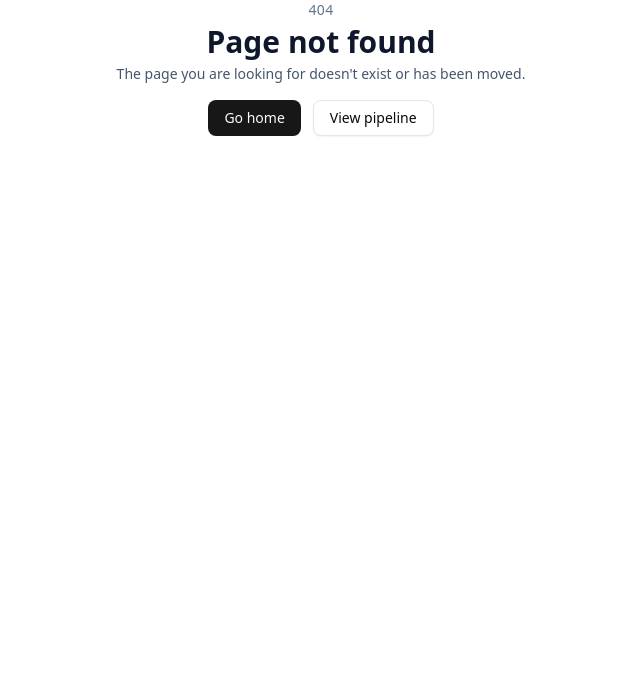
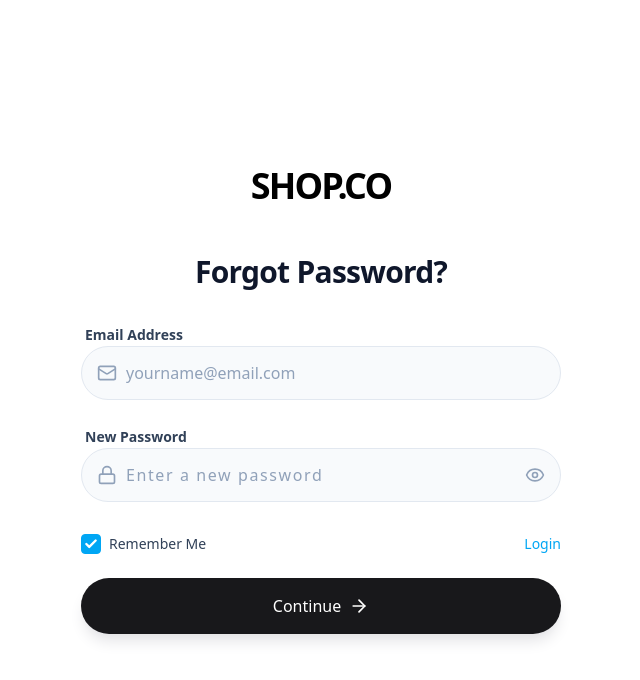
Before and after one commit to thanhdong200425/Sales-Website, a React app: page /forgot-password in a window 1280 px wide. Before the commit this address had no page. Shown: the top 680 px of the page, without its empty margins (319-959 px from the left). Built offline with nearby package versions, Linux system fonts and the light colour scheme; the HTML template or start-up script is replaced by a standard one.

Commit message:
Feat(auth): add Forgot Password page and update routing

```diff
--- /dev/null
+++ b/src/pages/ForgotPasswordPage.tsx
@@ -0,0 +1,141 @@
+import React, { useState } from "react";
+import { Mail, Lock, Eye, EyeOff, ArrowRight, Check } from "lucide-react";
+
+export default function ForgotPasswordPage() {
+    const [email, setEmail] = useState("");
+    const [newPassword, setNewPassword] = useState("");
+    const [showPassword, setShowPassword] = useState(false);
+    const [rememberMe, setRememberMe] = useState(true);
+
+    const handleSubmit = (e: React.FormEvent) => {
+        e.preventDefault();
+        console.log("Resetting password for:", {
+            email,
+            newPassword,
+            rememberMe,
+        });
+    };
+
+    return (
+        <div className="min-h-screen w-full bg-white flex items-center justify-center p-4 sm:p-8">
+            <div className="w-full max-w-[480px] flex flex-col items-center">
+                {/* Logo */}
+                <div className="mb-12 text-center">
+                    <h1 className="text-4xl font-black tracking-tighter text-black uppercase">
+                        SHOP.CO
+                    </h1>
+                </div>
+
+                {/* Title */}
+                <div className="mb-8 text-center">
+                    <h2 className="text-3xl font-bold text-slate-900 tracking-tight">
+                        Forgot Password?
+                    </h2>
+                </div>
+
+                <form onSubmit={handleSubmit} className="w-full space-y-6">
+                    {/* Email */}
+                    <div className="space-y-2">
+                        <label className="text-sm font-bold text-slate-700 ml-1">
+                            Email Address
+                        </label>
+
+                        <div className="relative">
+                            <div className="absolute inset-y-0 left-0 pl-4 flex items-center pointer-events-none text-slate-400">
+                                <Mail size={20} strokeWidth={2} />
+                            </div>
+
+                            <input
+                                type="email"
+                                value={email}
+                                onChange={(e) => setEmail(e.target.value)}
+                                className="w-full pl-11 pr-4 py-3.5 bg-slate-50 border border-slate-200 rounded-full text-slate-500 focus:outline-none focus:border-black focus:ring-1 focus:ring-black transition-all placeholder:text-slate-400"
+                                placeholder="yourname@email.com"
+                            />
+                        </div>
+                    </div>
+
+                    {/* New Password */}
+                    <div className="space-y-2">
+                        <label className="text-sm font-bold text-slate-700 ml-1">
+                            New Password
+                        </label>
+
+                        <div className="relative">
+                            <div className="absolute inset-y-0 left-0 pl-4 flex items-center pointer-events-none text-slate-400">
+                                <Lock size={20} strokeWidth={2} />
+                            </div>
+
+                            <input
+                                type={showPassword ? "text" : "password"}
+                                value={newPassword}
+                                onChange={(e) => setNewPassword(e.target.value)}
+                                className="w-full pl-11 pr-11 py-3.5 bg-slate-50 border border-slate-200 rounded-full text-slate-500 focus:outline-none focus:border-black focus:ring-1 focus:ring-black transition-all placeholder:text-slate-400 tracking-widest"
+                                placeholder="Enter a new password"
+                            />
+
+                            <button
+                                type="button"
+                                onClick={() => setShowPassword(!showPassword)}
+                                className="absolute inset-y-0 right-0 pr-4 flex items-center text-slate-400 hover:text-slate-600 transition-colors cursor-pointer"
+                                aria-label={
+                                    showPassword
+                                        ? "Hide password"
+                                        : "Show password"
+                                }
+                            >
+                                {showPassword ? (
+                                    <EyeOff size={20} />
+                                ) : (
+                                    <Eye size={20} />
+                                )}
+                            </button>
+                        </div>
+                    </div>
+
+                    {/* Remember & Login link */}
+                    <div className="flex items-center justify-between pt-2">
+                        <div
+                            className="flex items-center gap-2 cursor-pointer group"
+                            onClick={() => setRememberMe(!rememberMe)}
+                        >
+                            <div
+                                className={`w-5 h-5 rounded flex items-center justify-center transition-colors border ${
+                                    rememberMe
+                                        ? "bg-sky-500 border-sky-500"
+                                        : "bg-white border-slate-300"
+                                }`}
+                            >
+                                {rememberMe && (
+                                    <Check
+                                        size={14}
+                                        className="text-white stroke-4"
+                                    />
+                                )}
+                            </div>
+                            <span className="text-sm font-medium text-slate-700 group-hover:text-black transition-colors">
+                                Remember Me
+                            </span>
+                        </div>
+
+                        <a
+                            href="/login"
+                            className="text-sm font-medium text-sky-500 hover:text-sky-600 transition-colors"
+                        >
+                            Login
+                        </a>
+                    </div>
+
+                    {/* Submit */}
+                    <button
+                        type="submit"
+                        className="w-full bg-zinc-900 hover:bg-black text-white font-medium py-4 rounded-full flex items-center justify-center gap-2 transition-transform active:scale-[0.99] mt-4 shadow-lg shadow-zinc-200"
+                    >
+                        Continue
+                        <ArrowRight size={20} />
+                    </button>
+                </form>
+            </div>
+        </div>
+    );
+}
--- a/src/pages/LoginPage.tsx
+++ b/src/pages/LoginPage.tsx
@@ -96,7 +96,7 @@ export default function App() {
                   ${rememberMe ? "bg-sky-500 border-sky-500" : "bg-white border-slate-300"}
                 `}
               >
-                {rememberMe && <Check size={14} className="text-white stroke-[4]" />}
+                {rememberMe && <Check size={14} className="text-white stroke-4" />}
               </div>
               <span className="text-sm font-medium text-slate-700 group-hover:text-black transition-colors">
                 Remember Me
```
Also changed, not shown: src/main.tsx (+23 -13 lines).
